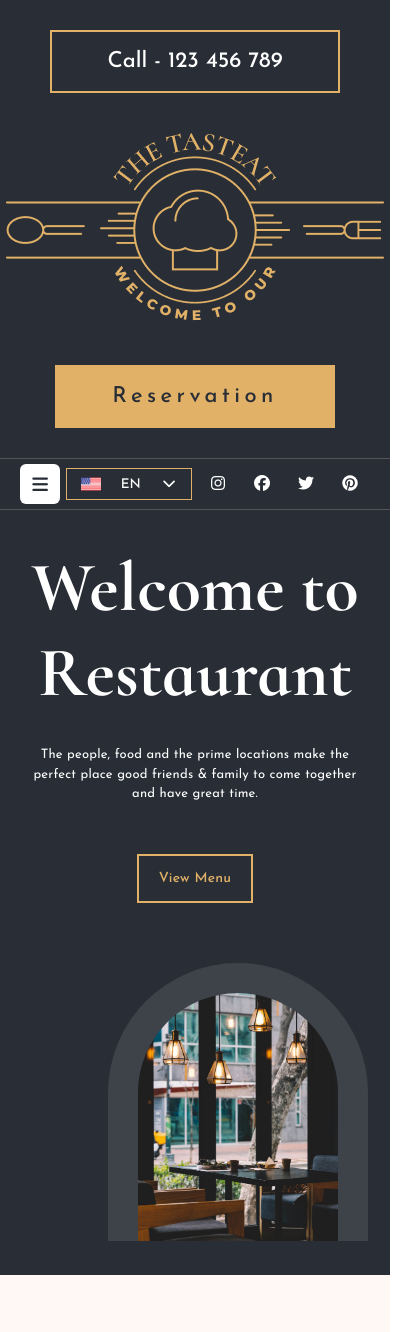
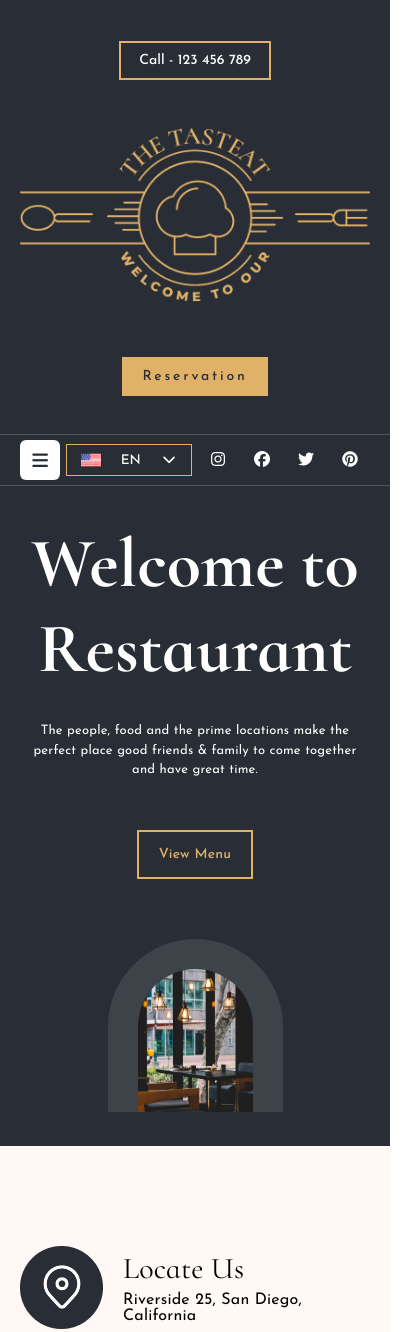
Before and after one commit to usmanboyevmardonbek/TastEat, a plain HTML site: page index.html in a window 390 px wide. Shown: the top 1332 px of the page, 418 px wide, since content can reach past the window. Drawn offline with nearby package versions, Linux system fonts and the light colour scheme.

Commit message:
responsive-2

```diff
--- a/style.css
+++ b/style.css
@@ -13,6 +13,11 @@
 
 body {
     overflow-x: hidden;
+}
+
+img {
+    max-width: 100%;
+    height: auto;
 }
 
 * {
@@ -1926,6 +1931,21 @@ a {
     .menu-title {
         padding-top: 30px;
     }
+
+    .main-bottom {
+        position: relative;
+    }
+
+    .navbar-nav.active {
+        min-height: 80vh;
+        overflow-y: auto;
+    }
+
+    .main-call a,
+    .resrevation__header a {
+        padding: 10px 18px;
+        font-size: 14px;
+    }
 }
 
 @media screen and (max-width: 425px) {
@@ -1948,7 +1968,7 @@ a {
     }
 
     .image-round img {
-        width: 260px;
+        width: 200px;
     }
 
     .main-top {
```
